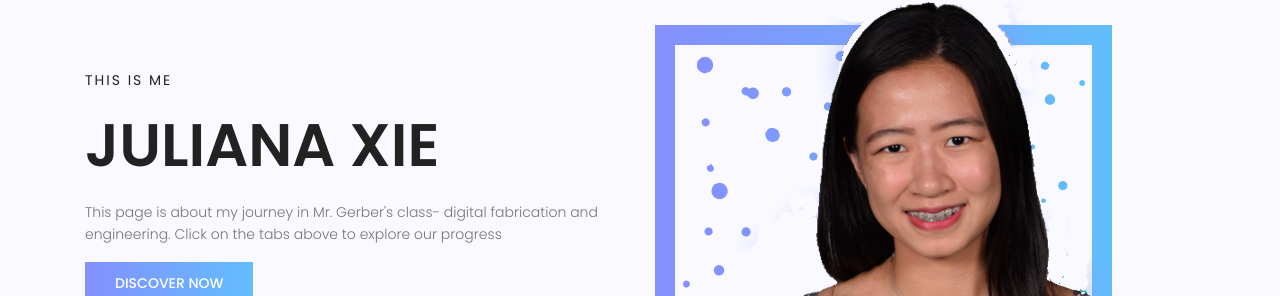
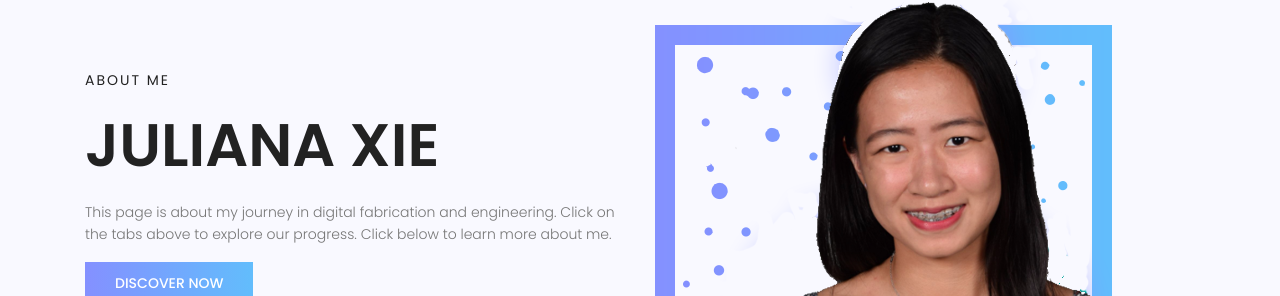
Before and after one commit to wrafab/xiet, a plain HTML site: page index.html in a window 1280 px wide. Shown: the part 187-483 px from the top of the page. Drawn offline with nearby package versions, Linux system fonts and the light colour scheme; some packages are replaced by stand-ins of ours.

Commit message:
Update index.html

```diff
--- a/index.html
+++ b/index.html
@@ -132,10 +132,11 @@
 				<div class="container">
 					<div class="row fullscreen align-items-center justify-content-between">
 						<div class="col-lg-6 col-md-6 banner-left">
-							<h6>This is me</h6>
+							<h6>About me</h6>
 							<h1>Juliana Xie</h1>
 							<p>
-								This page is about my journey in Mr. Gerber's class- digital fabrication and engineering. Click on the tabs above to explore our progress
+								This page is about my journey in digital fabrication and engineering. Click on the tabs above to explore our progress.
+								Click below to learn more about me.
 							</p>
 							<a href="#" class="primary-btn text-uppercase">discover now</a>
 						</div>
```
